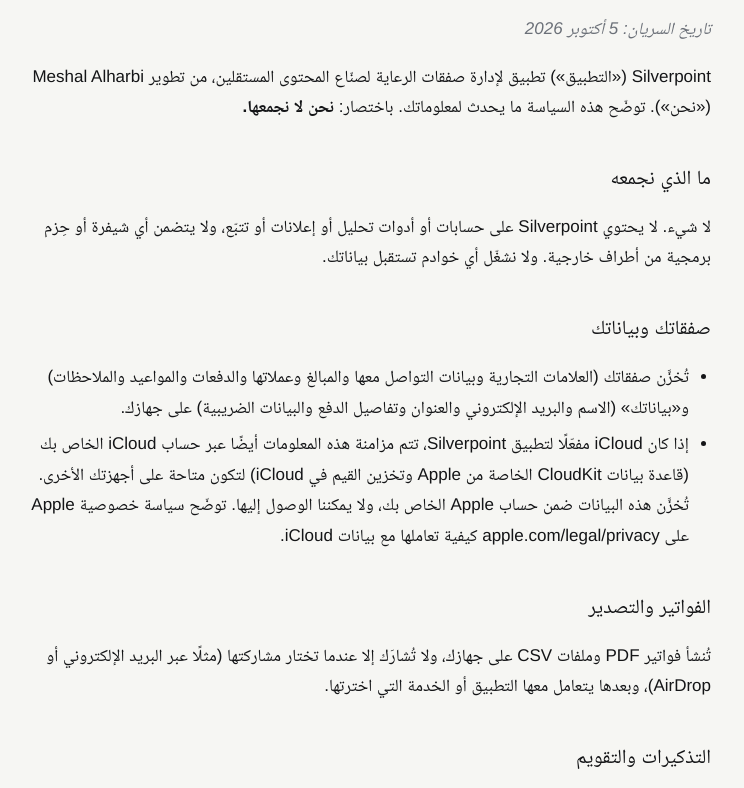
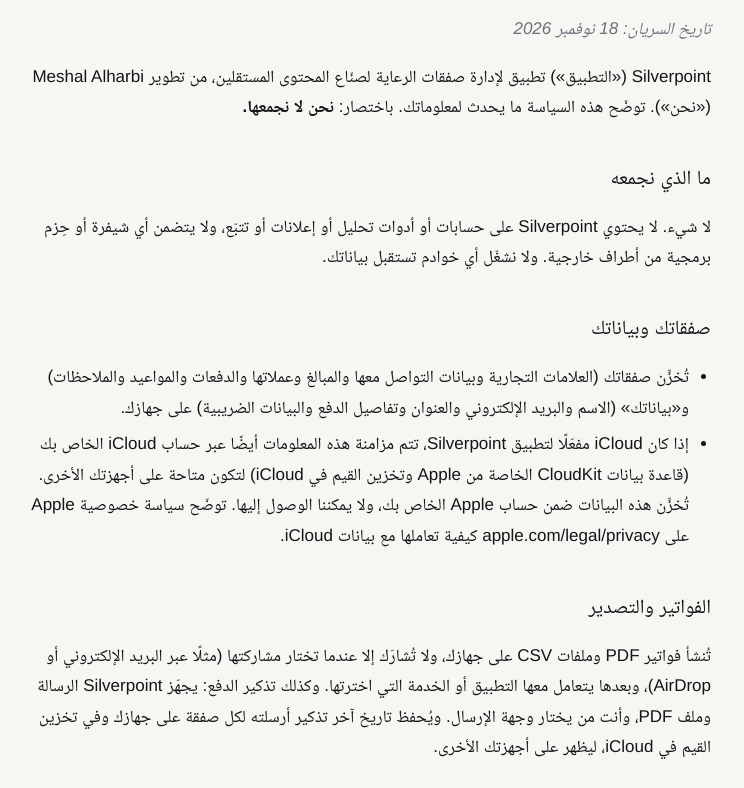
Before and after one commit to malhar222/silverpoint-privacy, a plain HTML site: page ar/privacy/index.html in a window 1280 px wide. Shown: the part 150-938 px from the top of the page, without its empty margins (269-1013 px from the left). Drawn offline with Linux system fonts and the light colour scheme.

Commit message:
docs: privacy policy for Silverpoint 1.1 (payment reminders)
Co-Authored-By: Claude Opus 5.5 <noreply@anthropic.com>

```diff
--- a/ar/privacy/index.html
+++ b/ar/privacy/index.html
@@ -44,7 +44,7 @@ footer { margin-top: 48px; padding-top: 16px; border-top: 1px solid var(--rule);
 <main>
 <nav><a href="../../ar/">Silverpoint</a><a href="../../ar/privacy/">الخصوصية</a><a href="../../ar/support/">الدعم</a><a class="lang" href="../../privacy/" lang="en">English</a></nav>
 <h1>سياسة الخصوصية لتطبيق Silverpoint</h1>
-<p><em>تاريخ السريان: 5 أكتوبر 2026</em></p>
+<p><em>تاريخ السريان: 18 نوفمبر 2026</em></p>
 <p>Silverpoint («التطبيق») تطبيق لإدارة صفقات الرعاية لصنّاع المحتوى المستقلين، من تطوير Meshal Alharbi («نحن»). توضّح هذه السياسة ما يحدث لمعلوماتك. باختصار: <strong>نحن لا نجمعها.</strong></p>
 <h2>ما الذي نجمعه</h2>
 <p>لا شيء. لا يحتوي Silverpoint على حسابات أو أدوات تحليل أو إعلانات أو تتبّع، ولا يتضمن أي شيفرة أو حِزم برمجية من أطراف خارجية. ولا نشغّل أي خوادم تستقبل بياناتك.</p>
@@ -54,7 +54,7 @@ footer { margin-top: 48px; padding-top: 16px; border-top: 1px solid var(--rule);
   <li>إذا كان iCloud مفعّلًا لتطبيق Silverpoint، تتم مزامنة هذه المعلومات أيضًا عبر حساب iCloud الخاص بك (قاعدة بيانات CloudKit الخاصة من Apple وتخزين القيم في iCloud) لتكون متاحة على أجهزتك الأخرى. تُخزَّن هذه البيانات ضمن حساب Apple الخاص بك، ولا يمكننا الوصول إليها. توضّح سياسة خصوصية Apple على apple.com/legal/privacy كيفية تعاملها مع بيانات iCloud.</li>
 </ul>
 <h2>الفواتير والتصدير</h2>
-<p>تُنشأ فواتير PDF وملفات CSV على جهازك، ولا تُشارَك إلا عندما تختار مشاركتها (مثلًا عبر البريد الإلكتروني أو AirDrop)، وبعدها يتعامل معها التطبيق أو الخدمة التي اخترتها.</p>
+<p>تُنشأ فواتير PDF وملفات CSV على جهازك، ولا تُشارَك إلا عندما تختار مشاركتها (مثلًا عبر البريد الإلكتروني أو AirDrop)، وبعدها يتعامل معها التطبيق أو الخدمة التي اخترتها. وكذلك تذكير الدفع: يجهّز Silverpoint الرسالة وملف PDF، وأنت من يختار وجهة الإرسال. ويُحفظ تاريخ آخر تذكير أرسلته لكل صفقة على جهازك وفي تخزين القيم في iCloud، ليظهر على أجهزتك الأخرى.</p>
 <h2>التذكيرات والتقويم</h2>
 <p>تذكيرات المواعيد إشعارات محلية تُجدول على جهازك. وعند استخدام «إضافة إلى التقويم» يُفتح محرر التقويم من Apple: لا يستطيع Silverpoint قراءة تقاويمك، ولا يُضاف الحدث إلا بعد تأكيدك.</p>
 <h2>المشتريات</h2>
```
Also changed, not shown: privacy/index.html (+2 -2 lines).
